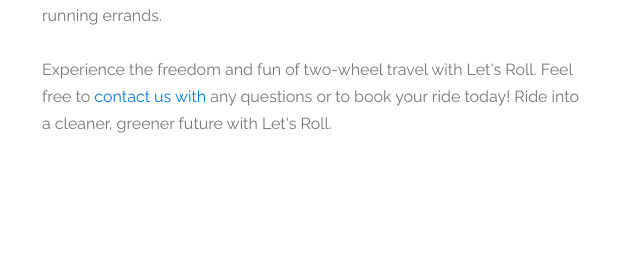
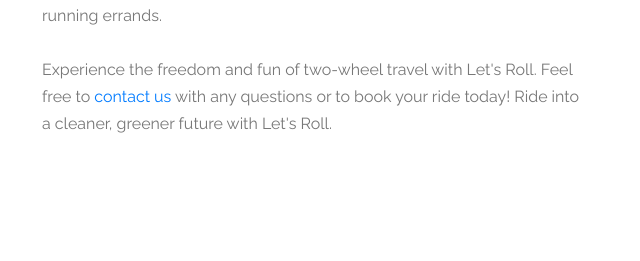
Before and after one commit to moezbenselem/lets_roll, a plain HTML site: page index.html in a window 1280 px wide. Shown: the part 1080-1341 px from the top of the page, 613-1253 px from the left. Drawn offline with nearby package versions, Linux system fonts and the light colour scheme.

Commit message:
fix text

```diff
--- a/index.html
+++ b/index.html
@@ -246,10 +246,10 @@ https://templatemo.com/tm-543-breezed
                 Experience the freedom and fun of two-wheel travel with Let's
                 Roll. Feel free to
                 <a rel="nofollow noopener" href="#contact-us" target="_parent"
-                  >contact us with</a
+                  >contact us</a
                 >
-                any questions or to book your ride today! Ride into a cleaner,
-                greener future with Let's Roll.
+                with any questions or to book your ride today! Ride into a
+                cleaner, greener future with Let's Roll.
               </p>
             </div>
           </div>
```
